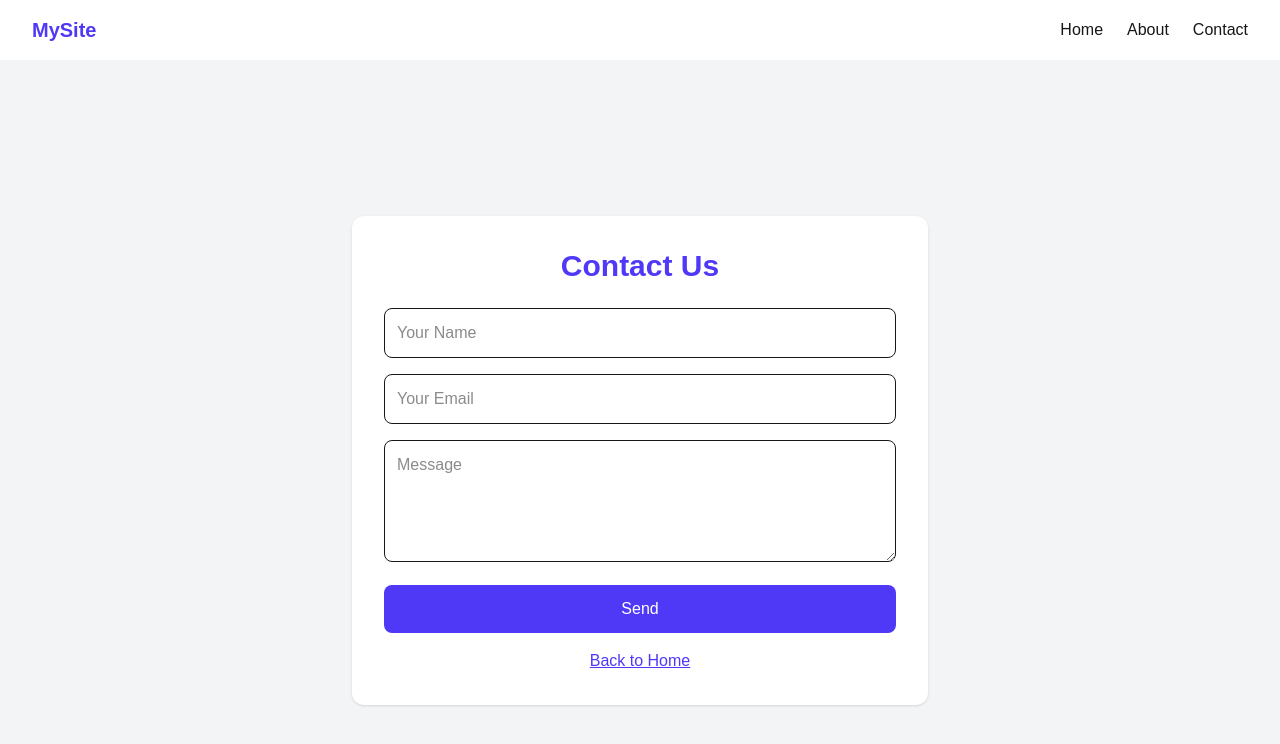
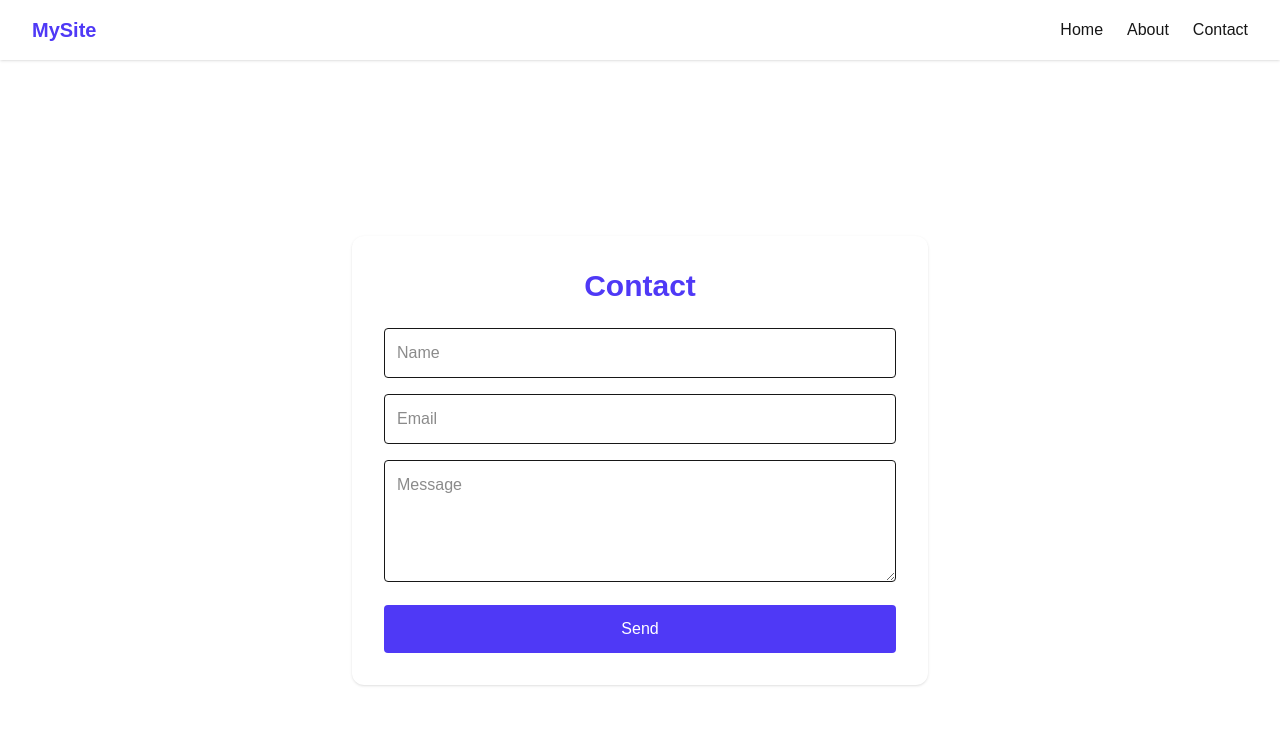
Before and after one commit to Huzaifabaloch9t-dev/simple-web, a Next.js app: page /contact in a window 1280 px wide. Shown: the top 744 px of the page. Built offline with nearby package versions, Linux system fonts and the light colour scheme.

Commit message:
update contact and add api

```diff
--- /dev/null
+++ b/src/app/api/contact/route.ts
@@ -0,0 +1,12 @@
+import { NextResponse } from "next/server";
+
+export async function POST(req: Request) {
+  const { name, email, message } = await req.json();
+
+  console.log("Contact Message:", { name, email, message });
+
+  return NextResponse.json({
+    success: true,
+    message: "Message sent successfully!",
+  });
+}
--- a/src/app/contact/page.tsx
+++ b/src/app/contact/page.tsx
@@ -1,39 +1,48 @@
-import Link from "next/link";
+"use client";
+
+import { useState } from "react";
 
 export default function Contact() {
+  const [status, setStatus] = useState("");
+
+  async function handleSubmit(e: React.FormEvent<HTMLFormElement>) {
+    e.preventDefault();
+    const form = e.currentTarget;
+
+    const res = await fetch("/api/contact", {
+      method: "POST",
+      headers: { "Content-Type": "application/json" },
+      body: JSON.stringify({
+        name: form.name.value,
+        email: form.email.value,
+        message: form.message.value,
+      }),
+    });
+
+    const data = await res.json();
+    setStatus(data.message);
+    form.reset();
+  }
+
   return (
-    <main className="min-h-screen flex items-center justify-center bg-gray-100 px-6">
+    <main className="min-h-screen flex items-center justify-center px-6">
       <div className="bg-white p-8 rounded-xl shadow max-w-xl w-full">
         <h1 className="text-3xl font-bold text-indigo-600 mb-6 text-center">
-          Contact Us
+          Contact
         </h1>
 
-        <form className="space-y-4">
-          <input
-            type="text"
-            placeholder="Your Name"
-            className="w-full border p-3 rounded-lg"
-          />
-          <input
-            type="email"
-            placeholder="Your Email"
-            className="w-full border p-3 rounded-lg"
-          />
-          <textarea
-            placeholder="Message"
-            className="w-full border p-3 rounded-lg"
-            rows={4}
-          />
-          <button className="w-full bg-indigo-600 text-white py-3 rounded-lg">
+        <form onSubmit={handleSubmit} className="space-y-4">
+          <input name="name" placeholder="Name" className="w-full border p-3 rounded" />
+          <input name="email" placeholder="Email" className="w-full border p-3 rounded" />
+          <textarea name="message" placeholder="Message" rows={4} className="w-full border p-3 rounded" />
+          <button className="w-full bg-indigo-600 text-white py-3 rounded">
             Send
           </button>
         </form>
 
-        <div className="text-center mt-4">
-          <Link href="/" className="text-indigo-600 underline">
-            Back to Home
-          </Link>
-        </div>
+        {status && (
+          <p className="text-green-600 text-center mt-4">{status}</p>
+        )}
       </div>
     </main>
   );
```
